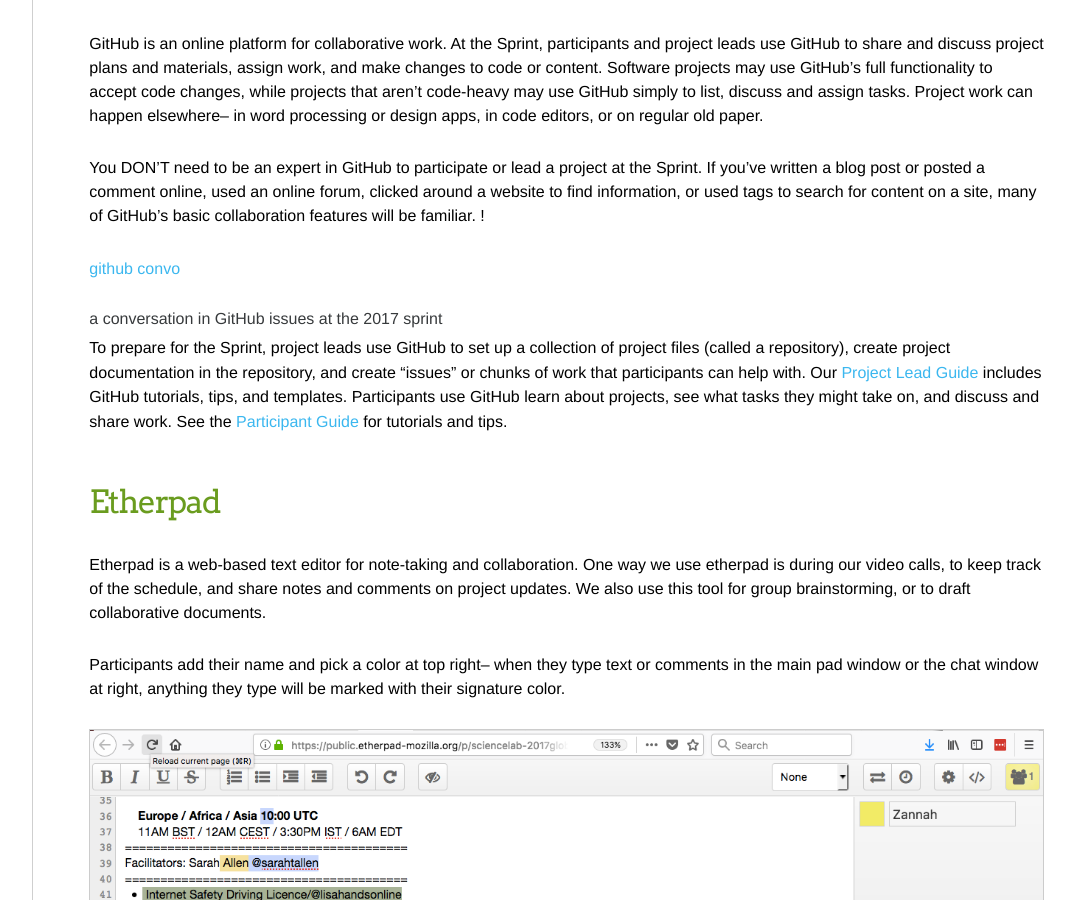
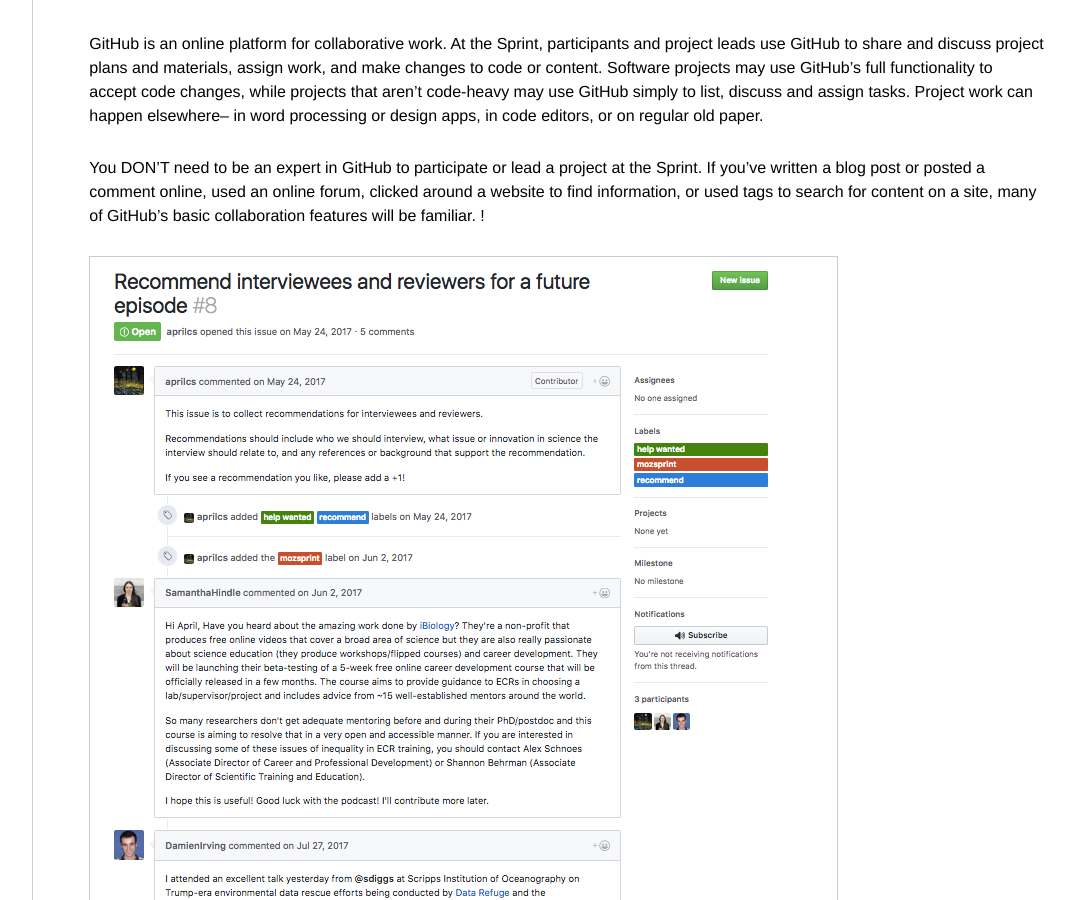
Before and after one commit to mozilla/global-sprint, a Jekyll site: the page built from _articles/collaboration-tools.md, in a window 1280 px wide and 900 px high, scrolled down 833 px. Shown: the whole window, without its empty margins (180-1255 px from the left). Built offline with Jekyll 4.4.1, drawn with Linux system fonts in a browser that asks for light colours; comment, search, counter and statistics services are not loaded.

Commit message:
Update collaboration-tools.md

```diff
--- a/_articles/collaboration-tools.md
+++ b/_articles/collaboration-tools.md
@@ -14,7 +14,7 @@ GitHub is an online platform for collaborative work. At the Sprint, participants
 
 **You DON’T need to be an expert in GitHub to participate or lead a project at the Sprint. If you’ve written a blog post or posted a comment online, used an online forum, clicked around a website to find information, or used tags to search for content on a site, many of GitHub’s basic collaboration features will be familiar.** !
 
-[github convo](../img/ghconvo.png)
+![github convo](../img/ghconvo.png)
 
 ###### a conversation in GitHub issues at the 2017 sprint
 
```
